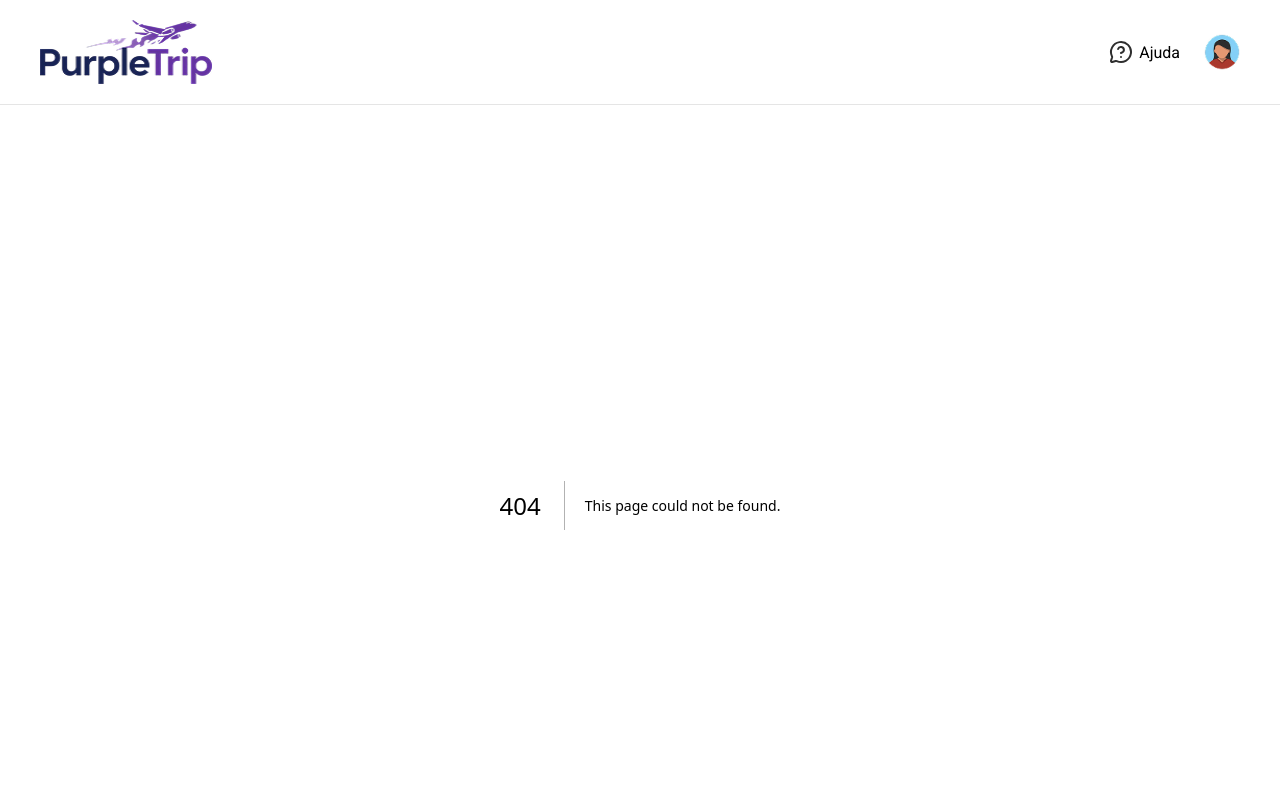
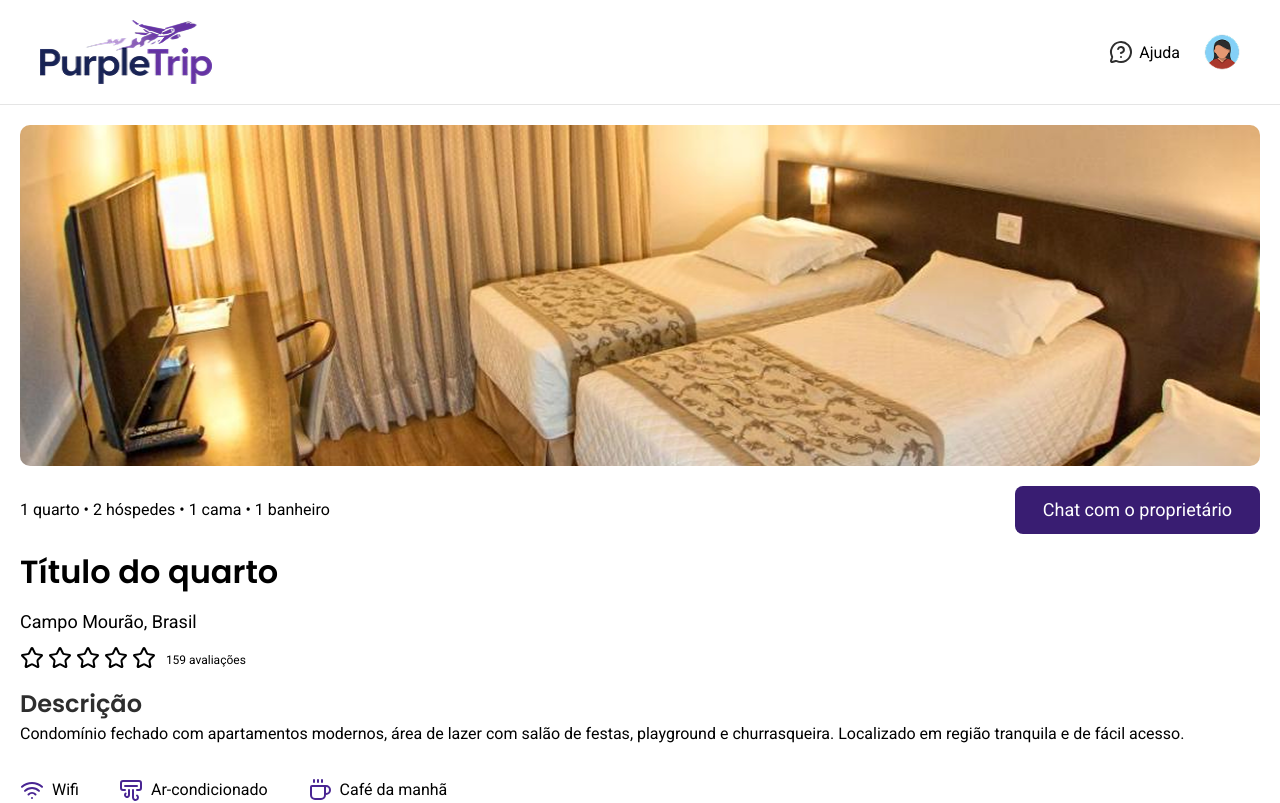
Before and after one commit to MatheusTG/PurpleTrip, a Next.js app in the folder source/web/: page /quarto in a window 1280 px wide. Before the commit this address had no page. Shown: the top 803 px of the page. Built offline with nearby package versions, Linux system fonts and the light colour scheme.

Commit message:
feat: Adiciona página de visualização de quarto

```diff
--- a/source/web/src/app/globals.css
+++ b/source/web/src/app/globals.css
@@ -31,7 +31,7 @@
   /* Font Variables */
   --font-01-xl-sb: 600 4rem/5rem "Poppins", sans-serif;
   --font-01-l-sb: 600 3rem/4rem "Poppins", sans-serif;
-  --font-01-lg-sb: 600 2rem/3.5rem "Poppins", sans-serif;
+  --font-01-lg-sb: 600 2rem/3.25rem "Poppins", sans-serif;
   --font-02-lg: 400 2rem/3.5rem "Roboto", sans-serif;
   --font-01-md-sb: 600 1.5rem/2.25rem "Poppins", sans-serif;
   --font-02-md: 400 1.5rem/2.25rem "Roboto", sans-serif;
--- /dev/null
+++ b/source/web/src/app/quarto/page.module.css
@@ -0,0 +1,16 @@
+.container {
+    display: flex;
+    flex-direction: column;
+    align-items: center;
+    padding: 20px;
+    width: 100%;
+    gap: 20px;
+}
+
+.image {
+    border-radius: 10px ;
+}
+
+.detalhes {
+    width: 100%
+}
--- /dev/null
+++ b/source/web/src/app/quarto/page.tsx
@@ -0,0 +1,22 @@
+import Image from "next/image";
+import styles from "./page.module.css";
+import DetalhesQuarto from "@/components/detalhes-quarto";
+
+export default function QuartoPage() {
+  return (
+    <div className={styles.container}>
+      <div>
+        <Image
+          src="/hotel-image.png"
+          width={1280}
+          height={341}
+          alt=""
+          className={styles.image}
+        />
+      </div>
+      <div className={styles.detalhes}>
+        <DetalhesQuarto />
+      </div>
+    </div>
+  );
+}
--- /dev/null
+++ b/source/web/src/components/detalhes-quarto/detalhes-quarto.module.css
@@ -0,0 +1,85 @@
+.button {
+  display: flex;
+  flex-direction: row;
+  justify-content: center;
+  align-items: center;
+  padding: 12px 20px;
+  width: 245px;
+  height: 48px;
+  top: 373px;
+  background: var(--primary-900);
+  color: var(--white);
+  border-radius: 8px;
+  font: var(--font-02-sm);
+  cursor: pointer;
+  border: none;
+}
+
+.button:hover {
+  background: var(--primary-700);
+}
+
+.linha {
+    display: flex;
+    flex-direction: row;
+    justify-content: space-between;
+    align-items: center;
+    width: 100%;
+}
+
+.titulo {
+    font: var(--font-01-lg-sb);
+}
+
+.avaliacoes {
+    font: var(--font-02-xxs);
+}
+
+.span {
+    font: var(--font-02-xs)
+}
+
+.localizacao {
+    font: var(--font-02-sm)
+}
+
+.estrelasContainer {
+    display: flex;
+    flex-direction: row;
+    align-items: center;
+    gap: 10px;
+}
+
+.container {
+    display: flex;
+    flex-direction: column;
+    gap: 12px;
+}
+
+.descricao {
+    font: var(--font-01-md-sb);
+    color: var(--gray-1000)
+}
+
+.paragrafo {
+    font: var(--font-02-xs);
+}
+
+.comodidades {
+    display: flex;
+    flex-direction: row;
+    gap: 40px;
+    margin-top: 20px;
+}
+
+.comodidade {
+    display: flex;
+    flex-direction: row;
+    align-items: center;
+    gap: 8px;
+    font: var(--font-02-xs);
+}
+
+.item {
+    color: var(--primary-800)
+}
--- /dev/null
+++ b/source/web/src/components/detalhes-quarto/index.tsx
@@ -0,0 +1,44 @@
+import { AirVent, Coffee, Star, Wifi } from "lucide-react";
+import styles from "./detalhes-quarto.module.css";
+
+export default function DetalhesQuarto() {
+  return (
+    <div className={styles.container}>
+      <div className={styles.linha}>
+        <span className={styles.span}>
+          1 quarto • 2 hóspedes • 1 cama • 1 banheiro
+        </span>
+        <button className={styles.button}>Chat com o proprietário</button>
+      </div>
+      <p className={styles.titulo}>Título do quarto</p>
+      <p className={styles.localizacao}>Campo Mourão, Brasil</p>
+      <div className={styles.estrelasContainer}>
+        <p>
+          <Star /> <Star /> <Star /> <Star /> <Star />
+        </p>
+        <p className={styles.avaliacoes}>159 avaliações</p>
+      </div>
+
+      <div>
+        <p className={styles.descricao}>Descrição</p>
+        <p className={styles.paragrafo}>
+          Condomínio fechado com apartamentos modernos, área de lazer com salão
+          de festas, playground e churrasqueira. Localizado em região tranquila
+          e de fácil acesso.
+        </p>
+      </div>
+      <div className={styles.comodidades}>
+        <p className={styles.comodidade}>
+          <Wifi className={styles.item} />
+          Wifi
+        </p>
+        <p className={styles.comodidade}>
+          <AirVent className={styles.item} /> Ar-condicionado
+        </p>
+        <p className={styles.comodidade}>
+          <Coffee className={styles.item} /> Café da manhã
+        </p>
+      </div>
+    </div>
+  );
+}
```
Also changed, not shown: source/web/public/hotel-image.png (added).
